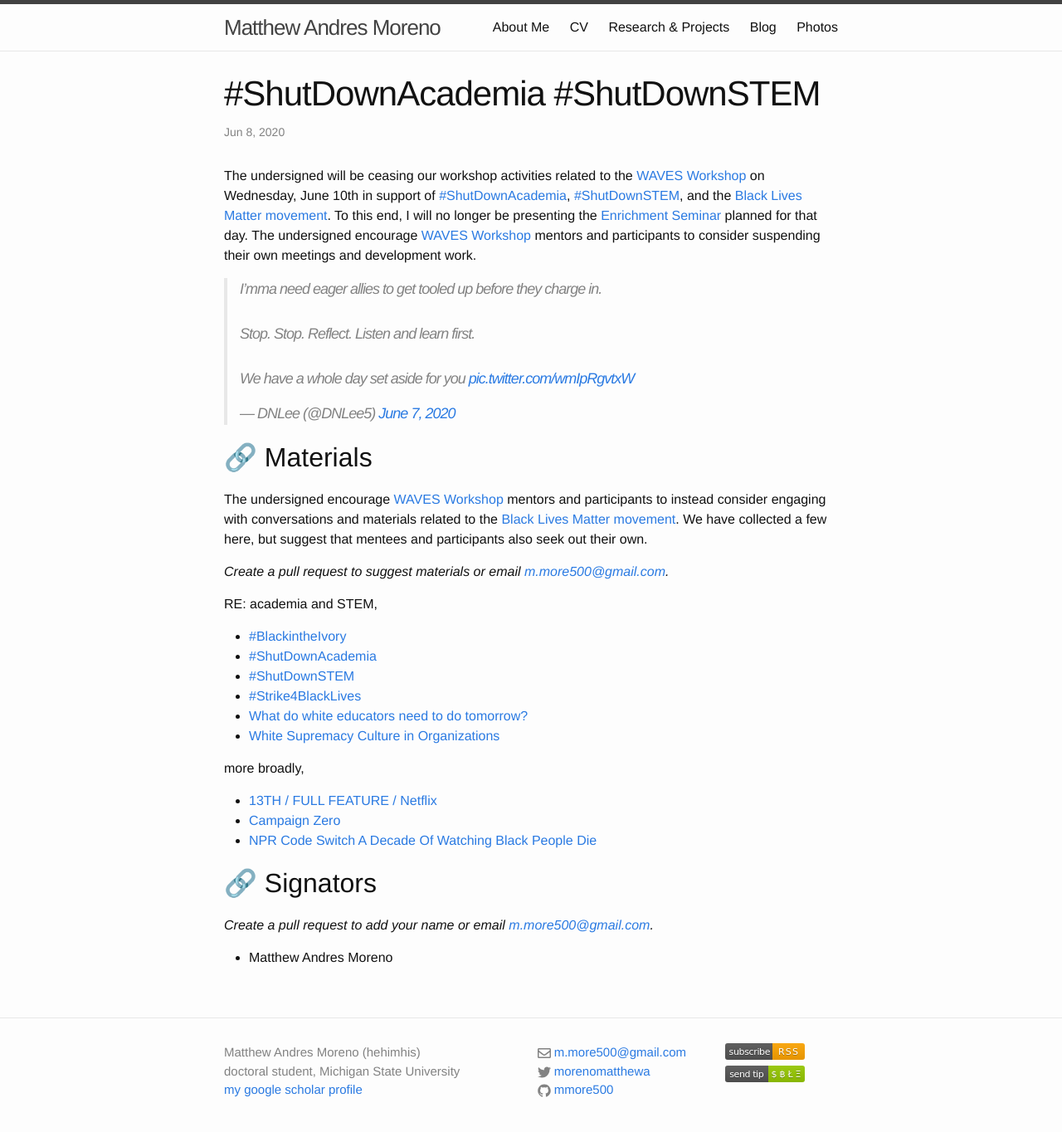
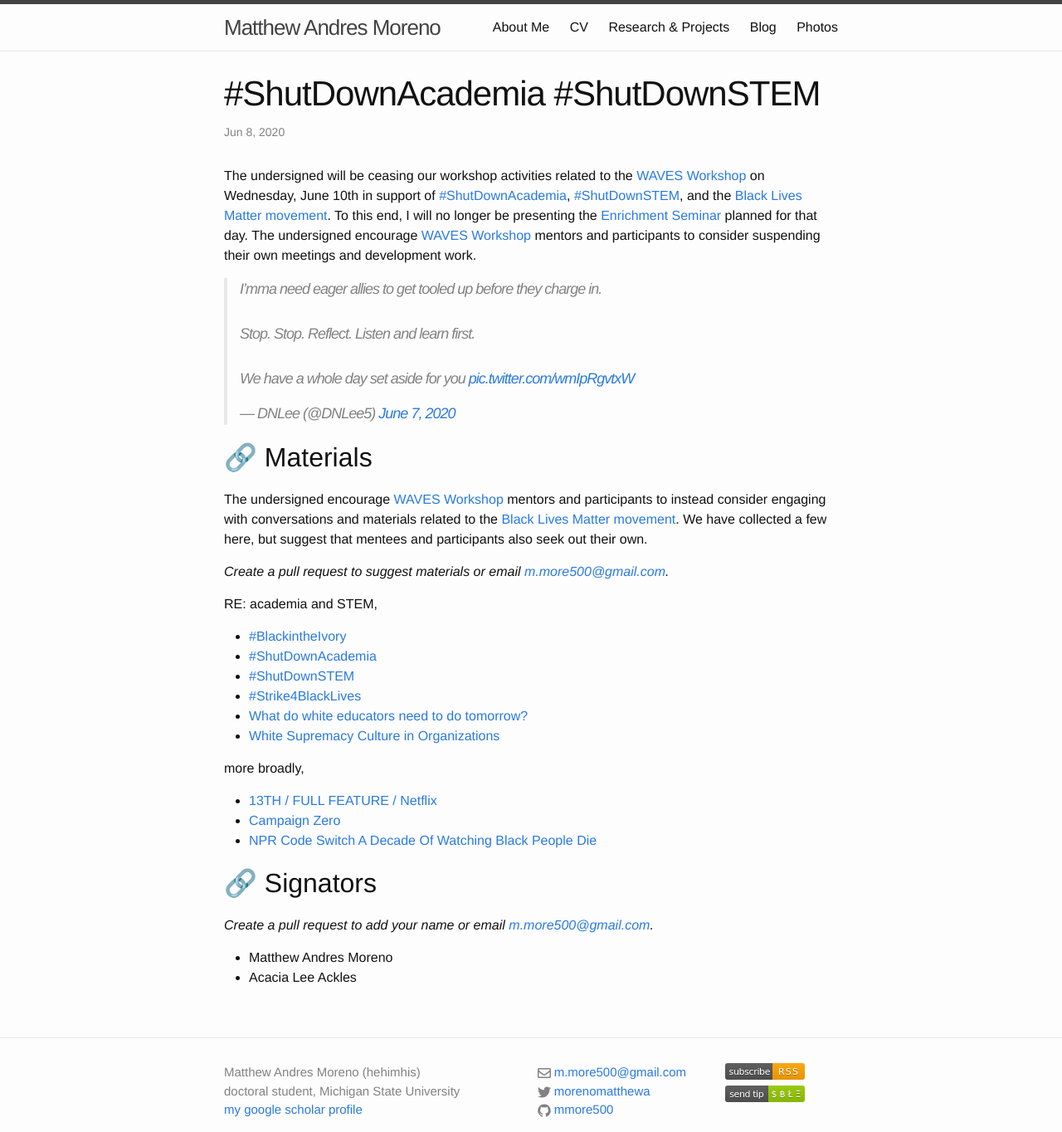
Before and after one commit to mmore500/mmore500.github.io, a Jekyll site: the page built from blog_personal/_posts/2020-06-08-shutdown-stem.md, in a window 1280 px wide. Shown: the whole page at 83% size. Built offline with Jekyll 4.4.1, drawn with Linux system fonts in a browser that asks for light colours; comment, search, counter and statistics services are not loaded; before the commit the page ends 1340 px from its top, so only the background shows below that.

Commit message:
Add signature to #ShutDownSTEM

```diff
--- a/blog_personal/_posts/2020-06-08-shutdown-stem.md
+++ b/blog_personal/_posts/2020-06-08-shutdown-stem.md
@@ -36,3 +36,4 @@
 *Create a pull request to add your name or email [m.more500@gmail.com](mailto:m.more500@gmail.com).*
 
 * Matthew Andres Moreno
+* Acacia Lee Ackles
```
